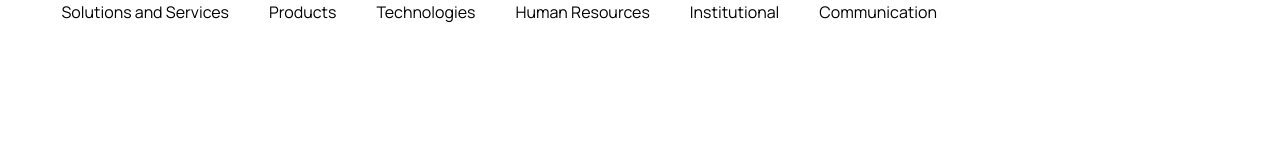
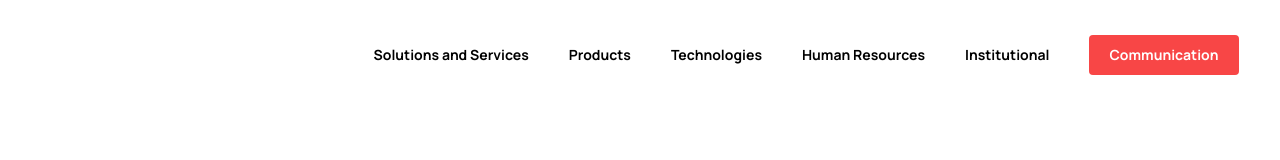
Before and after one commit to thomas36058/responsive-website, a website: page index.html in a window 1280 px wide. Drawn offline with nearby package versions, Linux system fonts and the light colour scheme; files that its build step writes are made by us from their sources.

Commit message:
header desktop

```diff
--- a/index.html
+++ b/index.html
@@ -12,26 +12,26 @@
 </head>
 <body>
 	<header>
-		<div class="container mx-auto">
-			<div class="flex gap-10">
+		<div class="container mx-auto relative">
+			<div class="flex justify-end gap-10 absolute top-[35px] w-100 right-0">
 				<ul class="flex gap-10">
-					<li>
+					<li class="text-black text-sm font-bold self-center hover:opacity-60">
 						<a href="">Solutions and Services</a>
 					</li>
-					<li>
+					<li class="text-black text-sm font-bold self-center hover:opacity-60">
 						<a href="">Products</a>
 					</li>
-					<li>
+					<li class="text-black text-sm font-bold self-center hover:opacity-60">
 						<a href="">Technologies</a>
 					</li>
-					<li>
+					<li class="text-black text-sm font-bold self-center hover:opacity-60">
 						<a href="">Human Resources</a>
 					</li>
-					<li>
+					<li class="text-black text-sm font-bold self-center hover:opacity-60">
 						<a href="">Institutional</a>
 					</li>
 				</ul>
-				<a class="teste" href="#">Communication</a>
+				<a class="button" href="#">Communication</a>
 			</div>
 		</div>
 	</header>
--- a/src/style.css
+++ b/src/style.css
@@ -7,3 +7,13 @@
       font-family: 'Manrope', system-ui, sans-serif;
     }
 }
+
+@layer components {
+  .button {
+    @apply bg-orange text-white py-2.5 px-5 font-bold text-sm rounded;
+  }
+
+  .button:hover {
+    @apply opacity-75;
+  }
+}
--- a/tailwind.config.js
+++ b/tailwind.config.js
@@ -4,7 +4,7 @@ module.exports = {
   theme: {
     container: {
       center: true,
-      padding: '1.25rem', //20px
+      padding: '1.25rem', // 20px
       screens: {
         sm: '640px',
         md: '768px',
@@ -13,18 +13,18 @@ module.exports = {
       },
     },
     colors: {
-      'black': '#000',
-      'white': '#FFF',
+      black: '#000',
+      white: '#FFF',
       'opacity-black': '#00000066',
       'light-black': '#2E2E2E',
       'almost-black': '#18191F',
       'light-gray': '#808080',
+      'orange': '#F84646'
     },
     extend: {
-      'teste': 'bg-blue-500 hover:bg-blue-700 text-white font-semibold py-2 px-4 rounded',
       fontFamily: {
-        'sans': ['Manrope', 'Arial', 'sans-serif'],
+        sans: ['Manrope', 'Arial', 'sans-serif'],
       },
-    }
-  }
-}
+    },
+  },
+};
```
